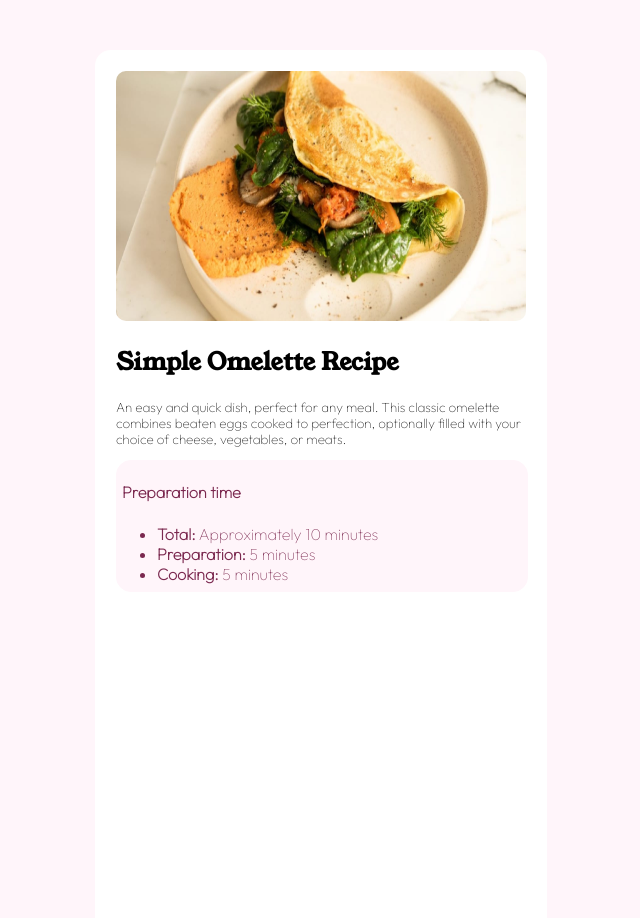
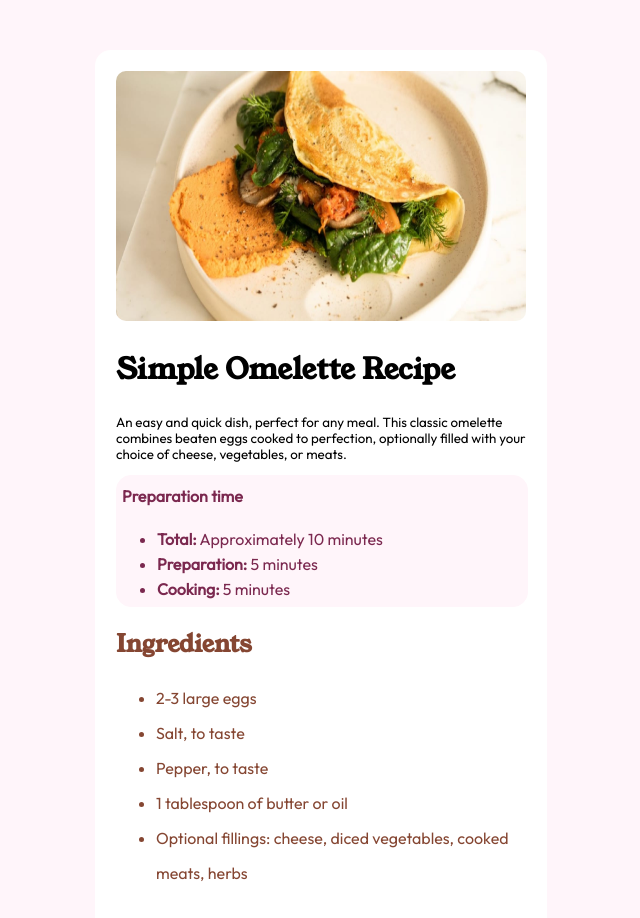
Before and after one commit to muhammedhuseynli/PracticeTask3, a plain HTML site: page index.html in a window 1280 px wide. Shown: the whole page, without its empty margins (319-959 px from the left). Drawn offline with Linux system fonts and the light colour scheme.

Commit message:
secondSection

```diff
--- a/css/main.css
+++ b/css/main.css
@@ -24,6 +24,7 @@ div.imgDiv > img{
 section.firstSection > h1 {
     font-family: 'Young Serif', serif;
     margin-left: 20px;
+    font-size: 180%;
 }
 
 section.firstSection > p {
@@ -45,12 +46,26 @@ div.secondDiv > h4{
     font-family: 'Outfit', sans-serif;
     color: hsl(332, 51%, 32%);
     margin-left: 5px;
+    margin-top: 10px;
 }
 
 div.secondDiv > ul{
     font-family: 'Outfit', sans-serif;
+    color: hsl(332, 51%, 32%);
+    line-height: 25px;
 }
 
-div.secondDiv > ul > li{
-    color: hsl(332, 51%, 32%);
+section.secondSection{
+    margin-left: 20px;
 }
+
+section.secondSection > h1{
+    font-family: 'Young Serif', serif;
+    color: hsl(14, 45%, 36%);
+}
+
+section.secondSection > ul{
+    font-family: 'Outfit', sans-serif;
+    color: hsl(14, 45%, 36%);
+    line-height: 35px;
+}
--- a/index.html
+++ b/index.html
@@ -14,7 +14,7 @@
     <link rel="preconnect" href="https://fonts.googleapis.com" />
     <link rel="preconnect" href="https://fonts.gstatic.com" crossorigin />
     <link
-      href="https://fonts.googleapis.com/css2?family=Outfit:wght@100&display=swap"
+      href="https://fonts.googleapis.com/css2?family=Outfit&display=swap"
       rel="stylesheet"
     />
   </head>
@@ -36,11 +36,24 @@
       <div class="secondDiv">
         <h4>Preparation time</h4>
         <ul>
-            <li><strong>Total:</strong> Approximately 10 minutes</li>
-            <li><strong>Preparation:</strong> 5 minutes</li>
-            <li><strong>Cooking:</strong> 5 minutes</li>
+          <li><strong>Total:</strong> Approximately 10 minutes</li>
+          <li><strong>Preparation:</strong> 5 minutes</li>
+          <li><strong>Cooking:</strong> 5 minutes</li>
         </ul>
       </div>
+
+      <section class="secondSection">
+        <h1>Ingredients</h1>
+        <ul>
+          <li>2-3 large eggs</li>
+          <li>Salt, to taste</li>
+          <li>Pepper, to taste</li>
+          <li>1 tablespoon of butter or oil</li>
+          <li>
+            Optional fillings: cheese, diced vegetables, cooked meats, herbs
+          </li>
+        </ul>
+      </section>
 
     </div>
   </body>
```
